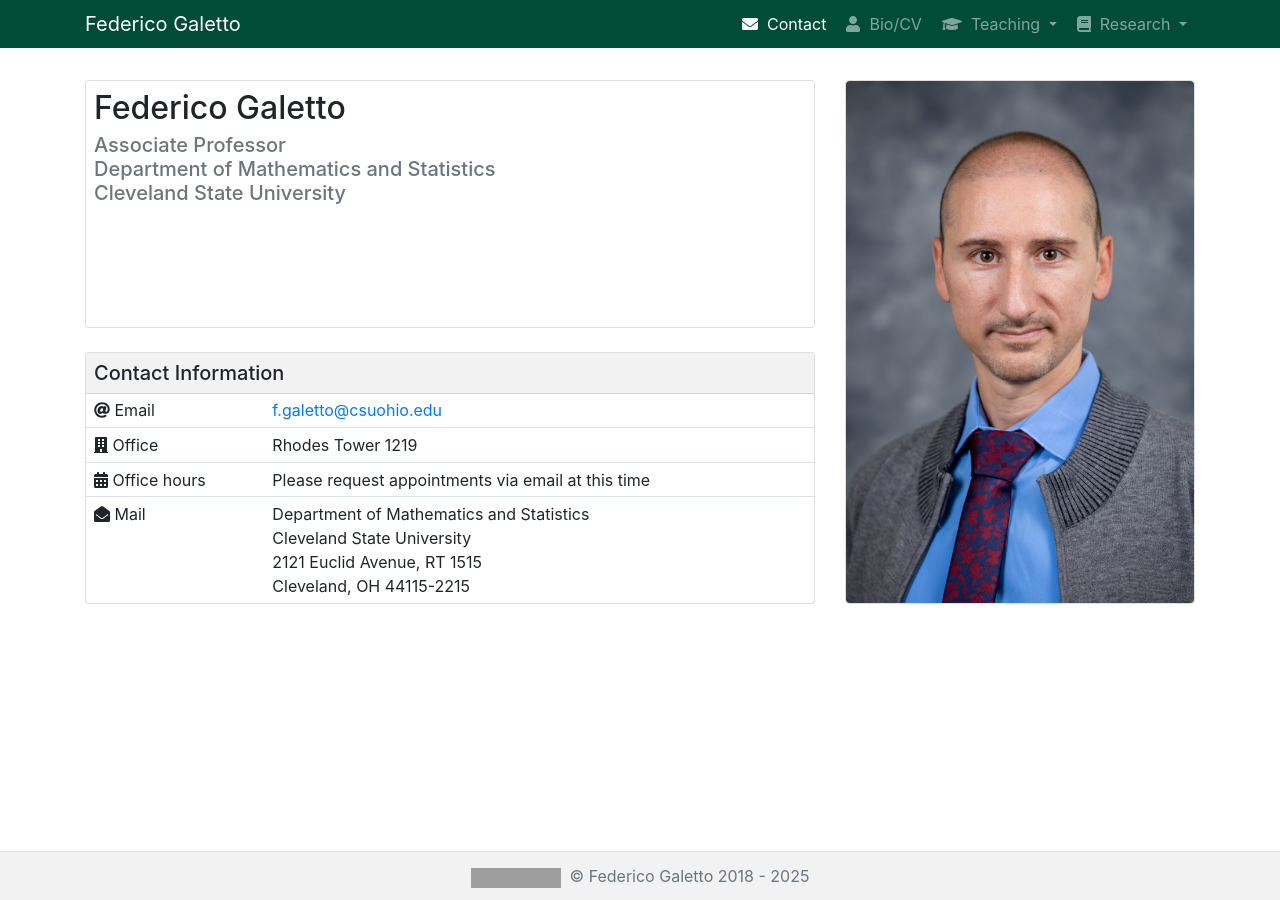
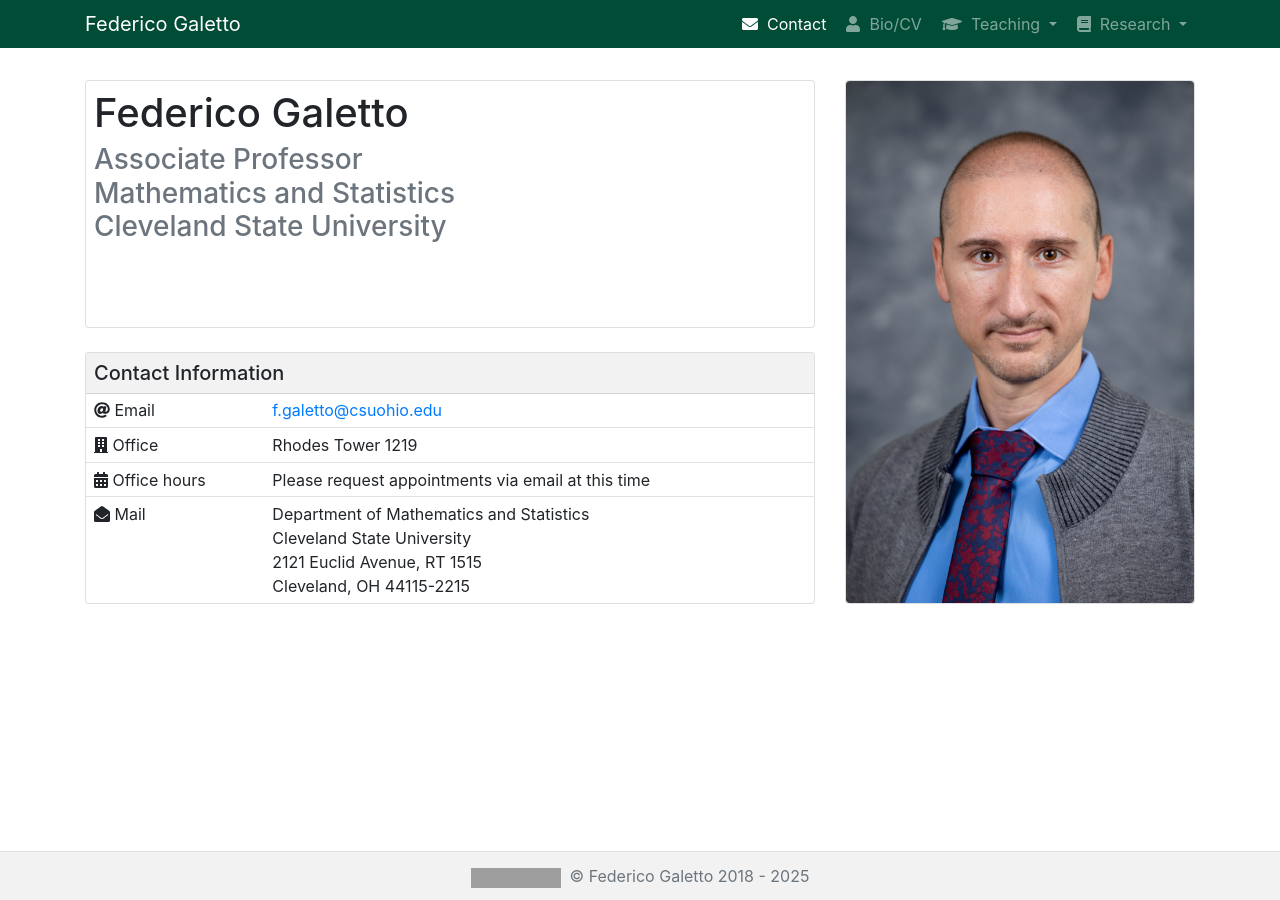
Before and after one commit to galettof/galettof.github.io, a Jekyll site: the page built from index.html, in a window 1280 px wide. Built offline with Jekyll 4.4.1, drawn with Linux system fonts in a browser that asks for light colours; nearby versions of some CDN libraries; grey boxes are pictures that could not be loaded.

Commit message:
larger fonts in title card

```diff
--- a/index.html
+++ b/index.html
@@ -10,12 +10,12 @@
 
     <div class="card flex-grow-1">
       <div class="card-body">
-	<h2 class="card-title">Federico Galetto</h2>
-	<h5 class="card-subtitle text-muted">
+	<h1 class="card-title">Federico Galetto</h1>
+	<h3 class="card-subtitle text-muted">
 	  Associate Professor<br>
-	  Department of Mathematics and Statistics<br>
+	  Mathematics and Statistics<br>
 	  Cleveland State University
-	</h5>
+	</h3>
       </div>
     </div>
 
```
